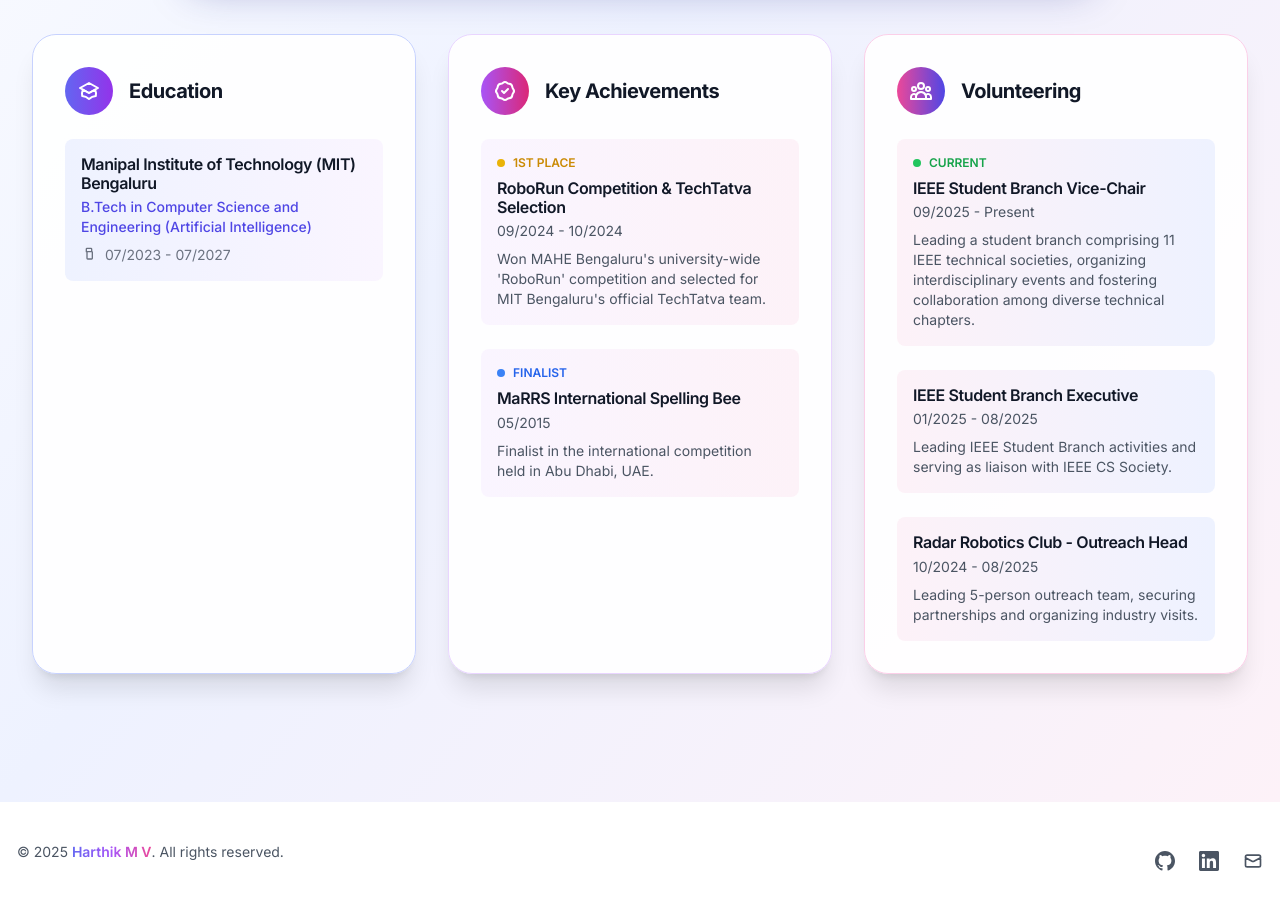
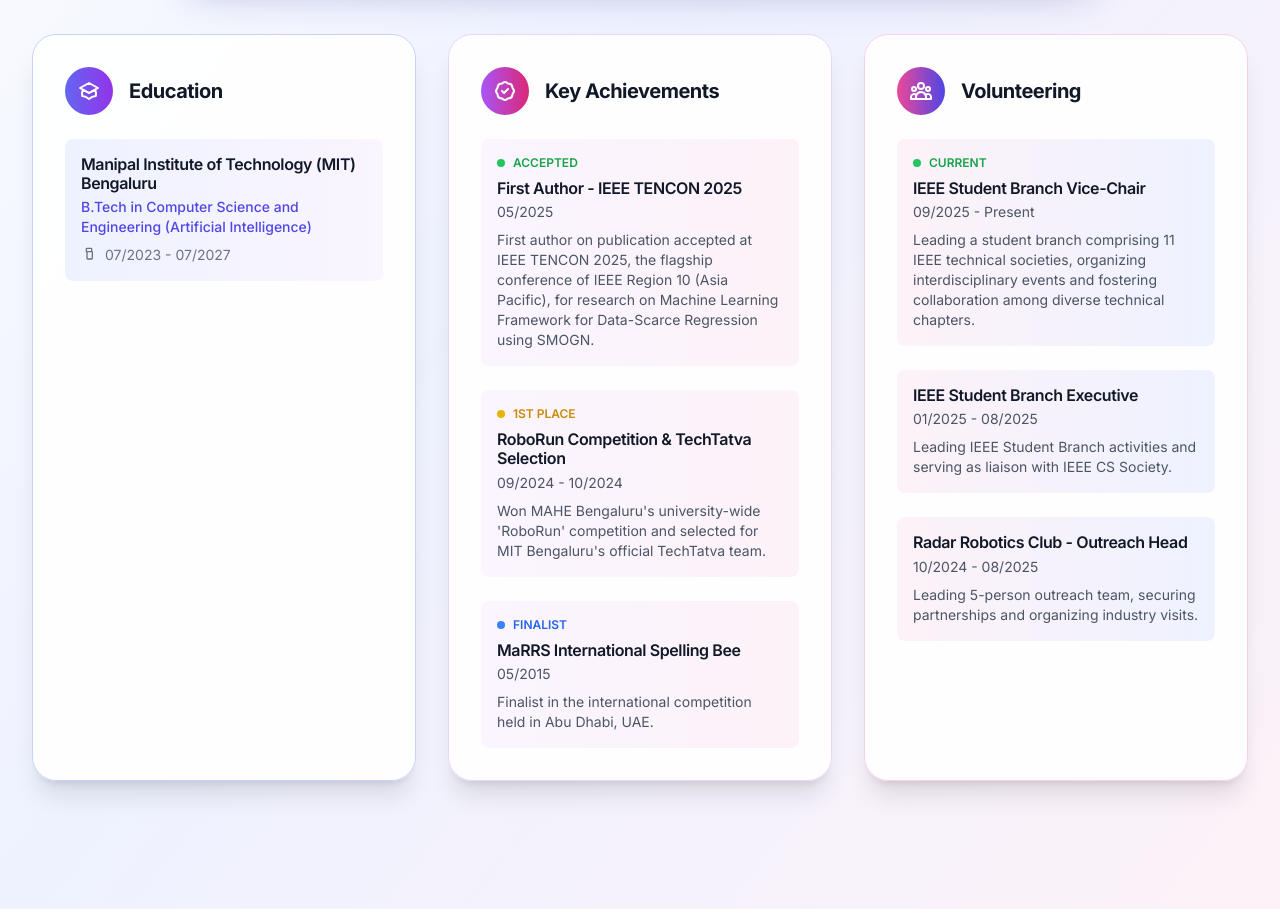
Before and after one commit to Harthik777/portfolio-website, a Next.js app: page /about in a window 1280 px wide. Shown: the part 800-1719 px from the top of the page. Built offline with nearby package versions, Linux system fonts and the light colour scheme.

Commit message:
Add IEEE TENCON 2025 achievement to Key Achievements section

```diff
--- a/src/app/about/page.tsx
+++ b/src/app/about/page.tsx
@@ -84,6 +84,22 @@
                   </div>
 
                   <div className="space-y-6">
+                    <div className="rounded-lg bg-gradient-to-r from-purple-50 to-pink-50 p-4 dark:from-purple-900/20 dark:to-pink-900/20">
+                      <div className="mb-2 flex items-center gap-2">
+                        <div className="h-2 w-2 rounded-full bg-green-500"></div>
+                        <span className="text-xs font-semibold text-green-600 dark:text-green-400">ACCEPTED</span>
+                      </div>
+                      <h4 className="font-semibold text-gray-900 dark:text-white">
+                        First Author - IEEE TENCON 2025
+                      </h4>
+                      <p className="mt-1 text-sm text-gray-600 dark:text-gray-300">
+                        05/2025
+                      </p>
+                      <p className="mt-2 text-sm text-gray-600 dark:text-gray-300">
+                        First author on publication accepted at IEEE TENCON 2025, the flagship conference of IEEE Region 10 (Asia Pacific), for research on Machine Learning Framework for Data-Scarce Regression using SMOGN.
+                      </p>
+                    </div>
+
                     <div className="rounded-lg bg-gradient-to-r from-purple-50 to-pink-50 p-4 dark:from-purple-900/20 dark:to-pink-900/20">
                       <div className="mb-2 flex items-center gap-2">
                         <div className="h-2 w-2 rounded-full bg-yellow-500"></div>
```
